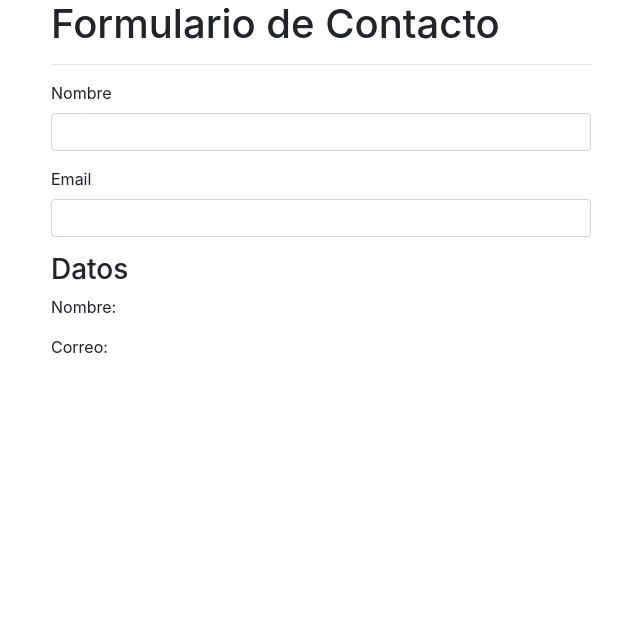
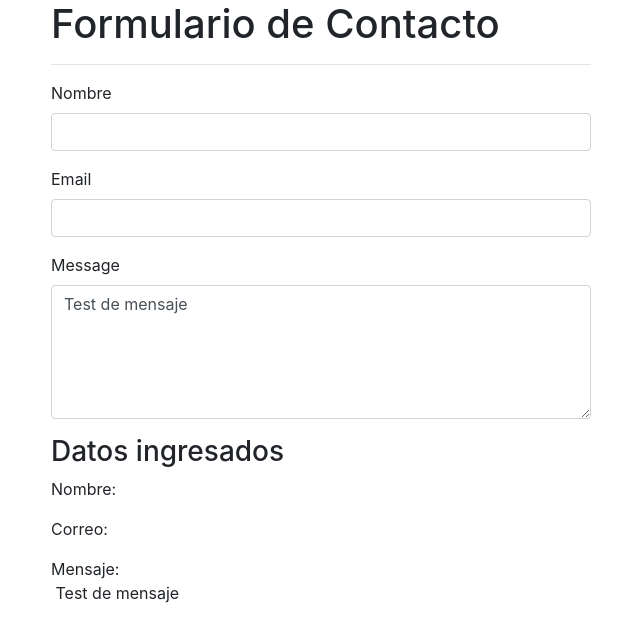
Before and after one commit to efranco89/formsinvue, a Vue app: page / in a window 1280 px wide. Shown: the top 640 px of the page, without its empty margins (34-674 px from the left). Built offline with nearby package versions, Linux system fonts and the light colour scheme.

Commit message:
Ref text area binding

```diff
--- a/src/components/Poll.vue
+++ b/src/components/Poll.vue
@@ -19,18 +19,29 @@
 
         </div>
       </div>
+      <div class="row">
+        <div class="col-sm-8 col-md-6">
+          <div class="form-group">
+            <label for="message">Message</label>
+            <textarea id="message" cols="58" rows="5" class="form-control"
+              v-model="message">
+            </textarea>
+          </div>
+        </div>
+      </div>
     </form>
 
     <div class="row">
       <div class="col-sm-8 col-md-6">
         <div class="panel panel-default">
           <div class="panel-heading">
-            <h3>Datos</h3>
+            <h3>Datos ingresados</h3>
           </div>
 
           <div class="panel-body">
             <p>Nombre: {{ personData.nombre }} </p>
             <p>Correo: {{ personData.email }} </p>
+            <p style="white-space:pre">Mensaje: <br> {{ message }} </p>
           </div>
         </div>
       </div>
@@ -46,7 +57,8 @@
         personData:{
           nombre: '',
           email: ''
-        }
+        },
+        message: 'Test de mensaje'
 
       }
     }
```
